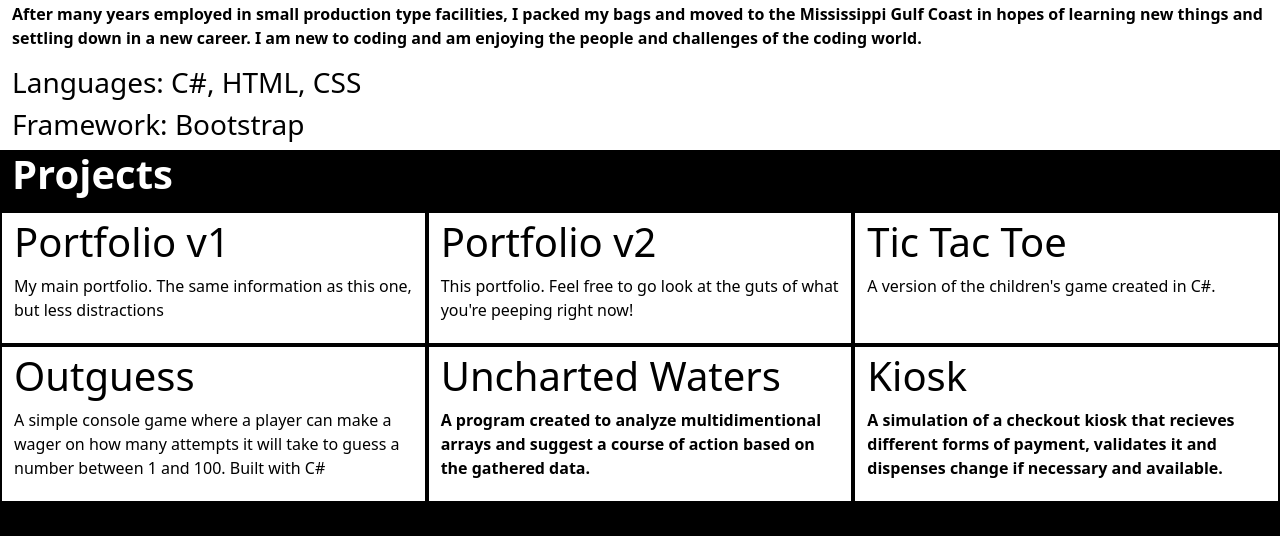
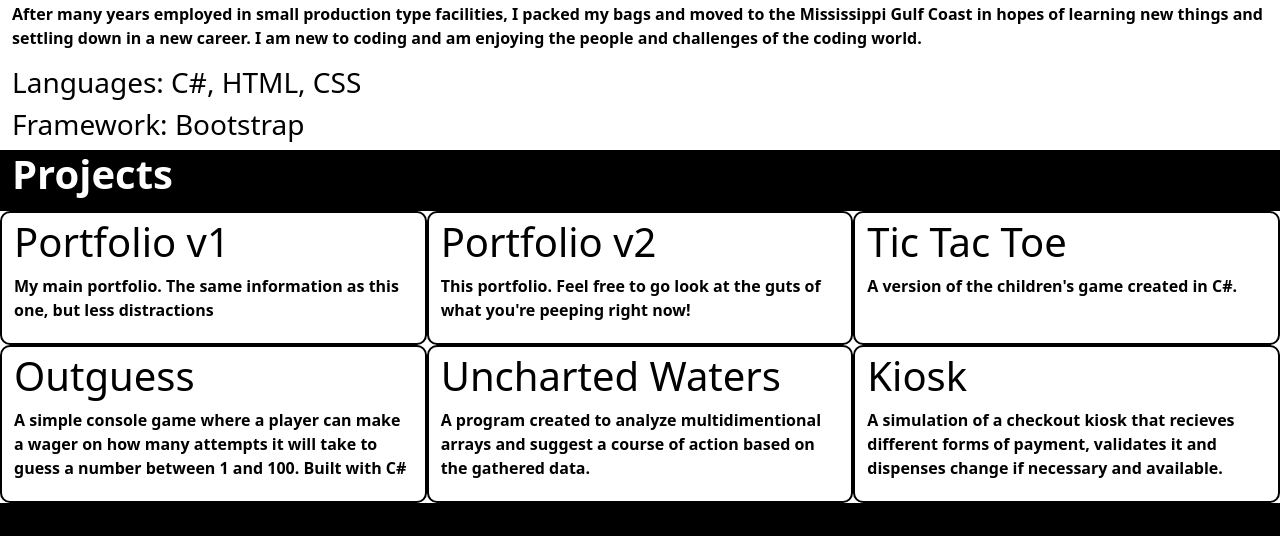
Before and after one commit to ScottSyverson/AnotherPortfolio, a plain HTML site: page index.html in a window 1280 px wide. Shown: the part 926-1462 px from the top of the page. Drawn offline with Linux system fonts and the light colour scheme.

Commit message:
updated links

```diff
--- a/index.html
+++ b/index.html
@@ -77,16 +77,16 @@
         <div class="row">
 
             <div class="project1 project col-12 col-lg-4">
-                <a href="https://github.com/ScottSyverson/Porfolio"><h1>Portfolio v1</h1>
-                <p>My main portfolio. The same information as this one, but less distractions</p></a>
+                <a href="https://github.com/ScottSyverson/Porfolio"><b><h1>Portfolio v1</h1>
+                <p>My main portfolio. The same information as this one, but less distractions</p></b></a>
             </div>
             <div class="project2 project col-12 col-lg-4">
-                <a href="https://github.com/ScottSyverson/AnotherPortfolio"><h1>Portfolio v2</h1>
-                <p>This portfolio. Feel free to go look at the guts of what you're peeping right now!</p></a>
+                <a href="https://github.com/ScottSyverson/AnotherPortfolio"><b><h1>Portfolio v2</h1>
+                <p>This portfolio. Feel free to go look at the guts of what you're peeping right now!</p></b></a>
             </div>
             <div class="project3 project col-12 col-lg-4">
-                <a href="https://github.com/ScottSyverson/Tic-Tac-Toe"><h1>Tic Tac Toe</h1>
-                <p>A version of the children's game created in C#.</p></a>
+                <a href="https://github.com/ScottSyverson/Tic-Tac-Toe"><b><h1>Tic Tac Toe</h1>
+                <p>A version of the children's game created in C#.</p></b></a>
             </div>
 
         </div>
@@ -99,8 +99,8 @@
         <div class="row">
 
             <div class="project4 project col-12 col-lg-4">
-                <a href="https://github.com/ScottSyverson/Outguess"><h1>Outguess</h1>
-                <p>A simple console game where a player can make a wager on how many attempts it will take to guess a number between 1 and 100. Built with C#</p></a>
+                <a href="https://github.com/ScottSyverson/Outguess"><b><h1>Outguess</h1>
+                <p>A simple console game where a player can make a wager on how many attempts it will take to guess a number between 1 and 100. Built with C#</p></b></a>
             </div>
             <div class="project5 project col-12 col-lg-4">
                 <a href="https://github.com/ScottSyverson/UNCHARTED-WATERS-"><b><h1>Uncharted Waters</h1>
--- a/style.css
+++ b/style.css
@@ -81,6 +81,7 @@
     /*margin: 2px;*/
     padding: 5px;
     border: 2px solid black;
+    border-radius: 10px;
 
 }
 
@@ -94,6 +95,9 @@
     background-color: red;
 }
 
+.project a:hover{
+    color: white;
+}
 .very-bottom-bar{
     background-color: black;
     color: black;
```
